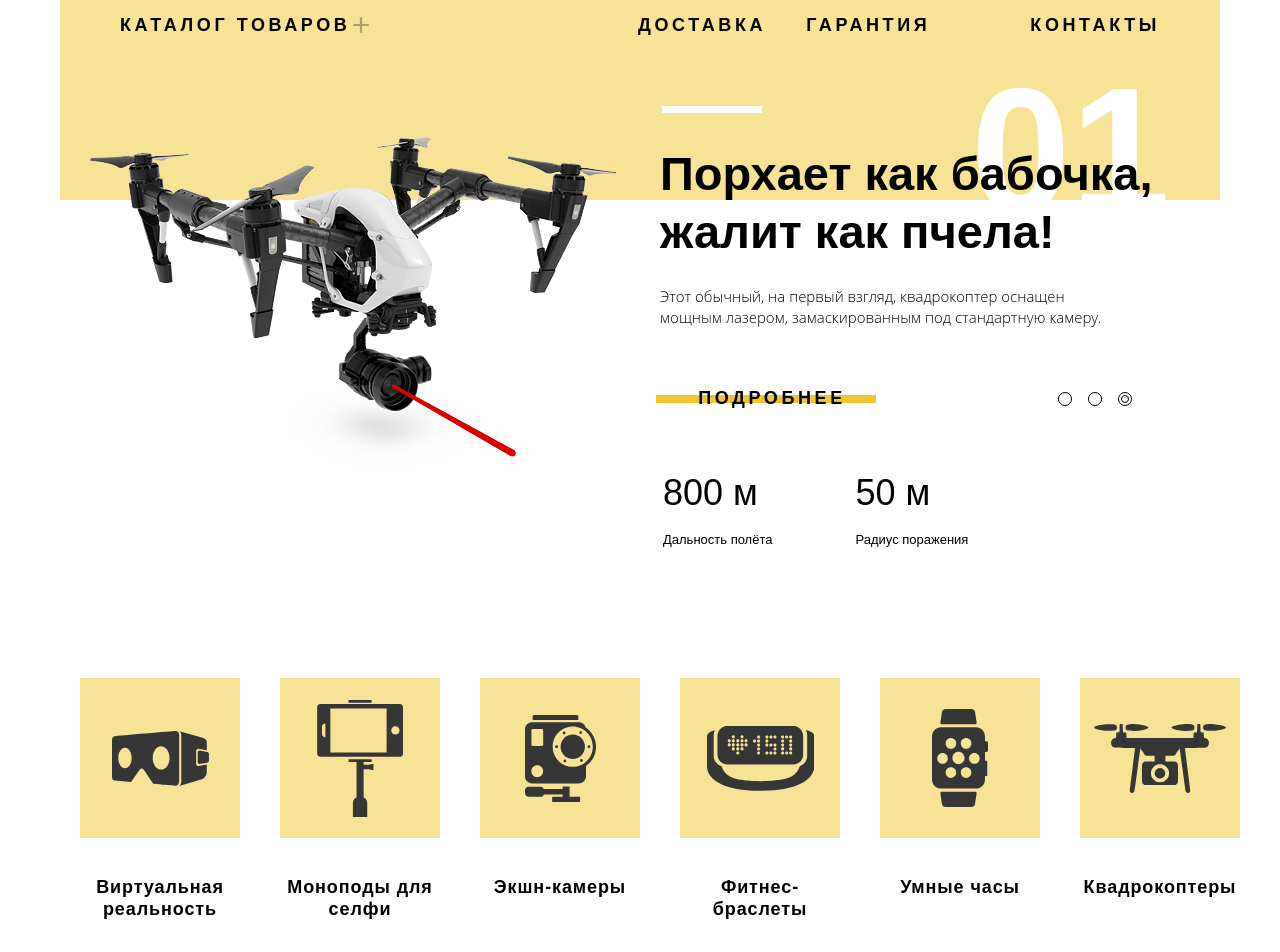
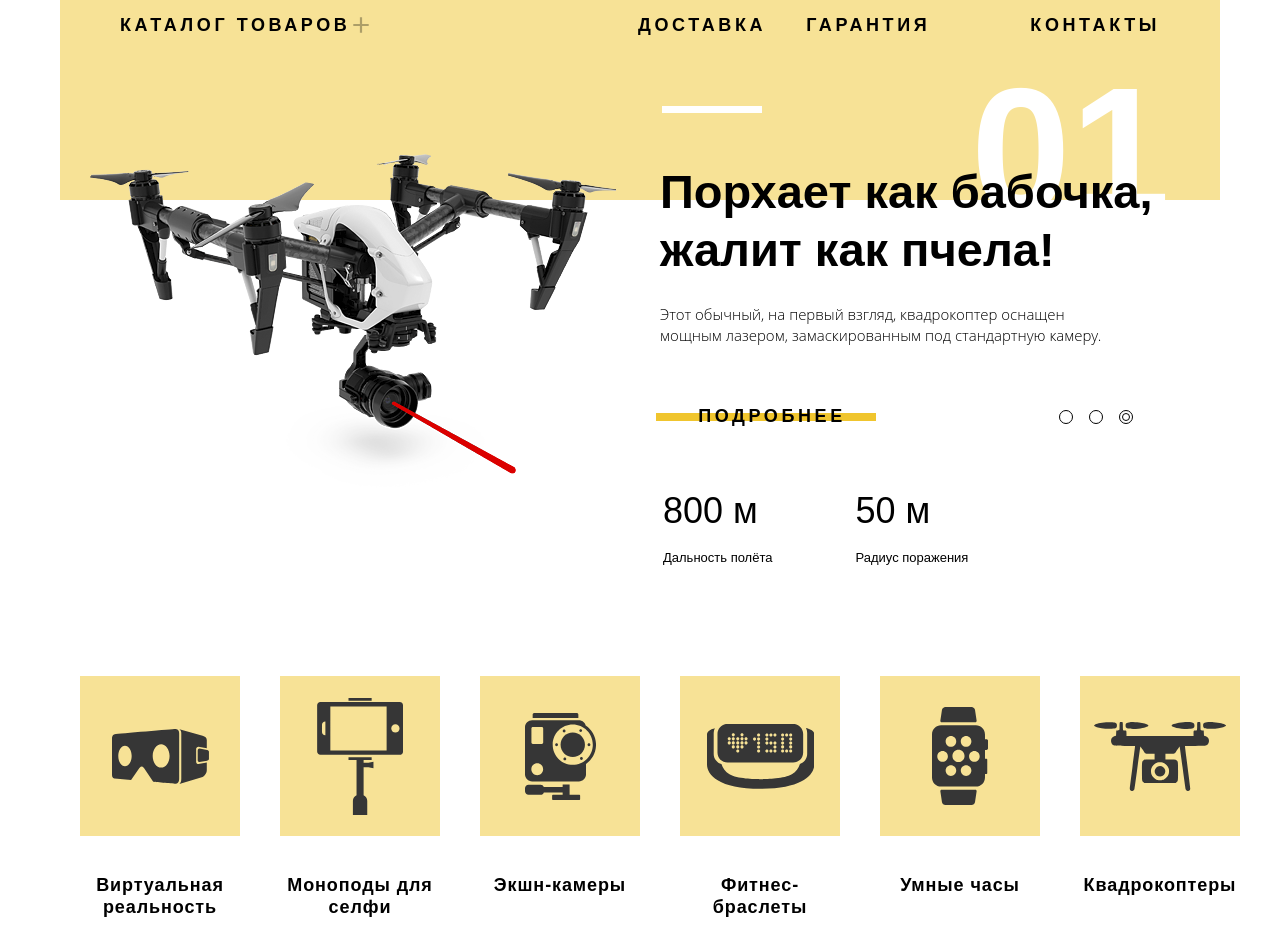
Before and after one commit to gerdas-ari/1654299-device-31, a plain HTML site: page index.html in a window 1280 px wide. Shown: the part 140-1092 px from the top of the page. Drawn offline with Linux system fonts and the light colour scheme.

Commit message:
Update style.css

```diff
--- a/css/style.css
+++ b/css/style.css
@@ -480,7 +480,7 @@ button {
 
 .slider-item-quadcopter img {
   grid-column: 1/2;
-  margin-top: -63px;
+  margin-top: -46px;
   margin-left: 30px;
   margin-bottom: 30px;
 }
@@ -509,7 +509,7 @@ button {
   font-weight: 800;
   font-size: 47px;
   line-height: 58px;
-  margin-top: -55px;
+  margin-top: -37px;
   margin-bottom: 25px;
 }
 
@@ -577,8 +577,8 @@ button {
 .slider-dots-list {
   position: absolute;
   list-style: none;
-  top: 192px;
-  right: 72px;
+  top: 210px;
+  right: 71px;
   display: flex;
   padding: 0;
   margin: 0;
@@ -654,7 +654,7 @@ button {
   grid-template-rows: auto;
   text-align: center;
   vertical-align: middle;
-  margin-top: 127px;
+  margin-top: 107px;
   margin-bottom: 69px;
 }
 
```
